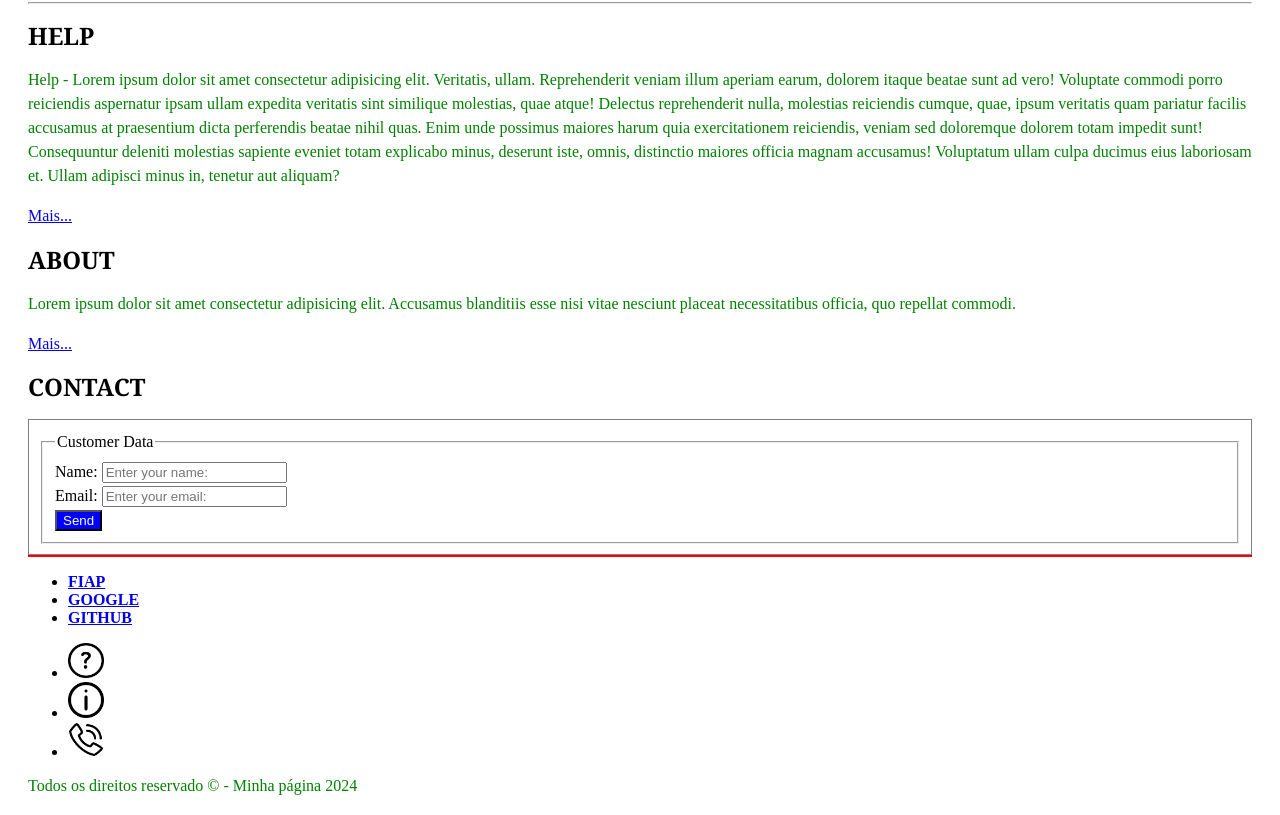
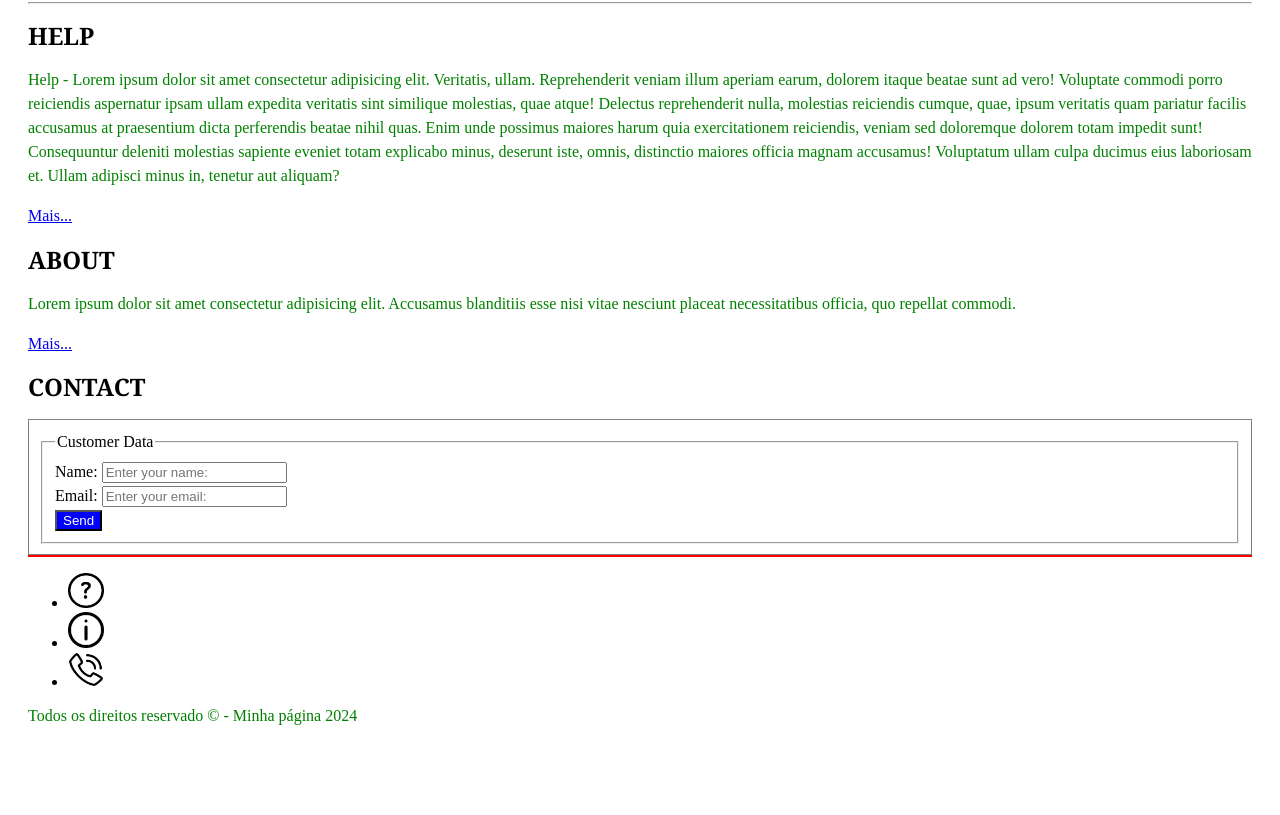
Before and after one commit to kauazipf/projeto-inicial, a plain HTML site: page index.html in a window 1280 px wide. Shown: the part 79-894 px from the top of the page. After the commit the page ends 824 px from the top, so only its background shows below. Drawn offline with Linux system fonts and the light colour scheme.

Commit message:
Ajustes nas paginas index.html e help.html

```diff
--- a/index.html
+++ b/index.html
@@ -50,11 +50,6 @@
 		<footer class="footer">
 			<nav>
 				<ul>
-					<li> <a href="#" target="_blank"> FIAP </a> </li>
-					<li> <a href="#" target="_blank"> GOOGLE </a> </li>
-					<li> <a href="#" target="_blank"> GITHUB </a> </li>
-				</ul>
-				<ul>
 					<li><a href="./paginas/help.html"> <img src="./images/help.png" alt="HELP" width="3%" title="HELP"> </a></li>
 					<li><a href="./paginas/about.html"> <img src="./images/about.png" alt="ABOUT" width="3%" title="ABOUT"> </a></li>
 					<li><a href="./paginas/contact.html"> <img src="./images/contact.png" alt="CONTACT" width="3%" title="CONTACT"> </a></li>
```
Also changed, not shown: paginas/help.html (+2 -2 lines).
